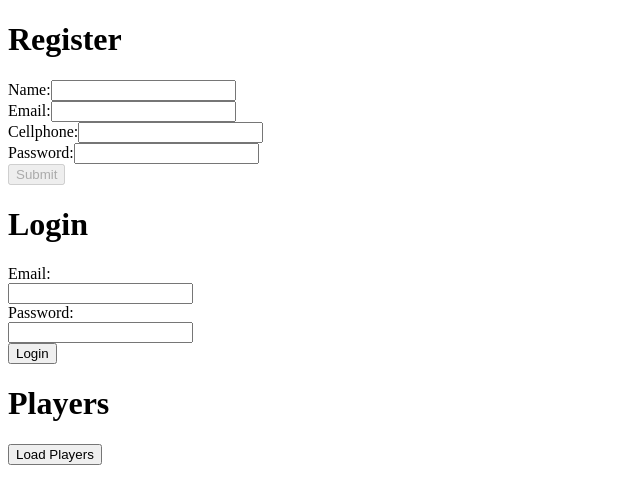
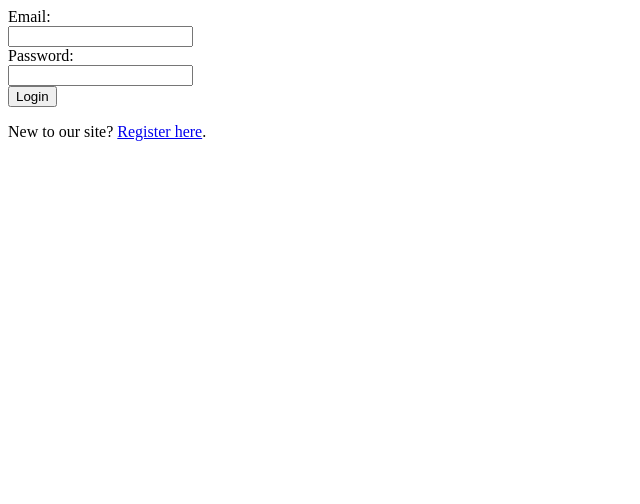
Before and after one commit to ryanroundhouse/sports-team-app-gpt4-, an Angular app: page /login in a window 1280 px wide. Before the commit this address led to /. Shown: the top 504 px of the page, without its empty margins (0-640 px from the left). Built offline with nearby package versions, Linux system fonts and the light colour scheme.

Commit message:
added routing for register and login with a link to swap between the two.

```diff
--- a/src/app/app-routing.module.ts
+++ b/src/app/app-routing.module.ts
@@ -1,10 +1,17 @@
 import { NgModule } from '@angular/core';
 import { RouterModule, Routes } from '@angular/router';
+import { RegisterComponent } from './register/register.component';
+import { LoginComponent } from './login/login.component';
 
-const routes: Routes = [];
+const routes: Routes = [
+  { path: 'login', component: LoginComponent },
+  { path: 'register', component: RegisterComponent },
+  // other routes...
+  { path: '', redirectTo: '/login', pathMatch: 'full' },
+];
 
 @NgModule({
   imports: [RouterModule.forRoot(routes)],
-  exports: [RouterModule]
+  exports: [RouterModule],
 })
-export class AppRoutingModule { }
+export class AppRoutingModule {}
--- a/src/app/app.component.html
+++ b/src/app/app.component.html
@@ -1,6 +1 @@
-<h1>Register</h1>
-<app-register></app-register>
-<h1>Login</h1>
-<app-login></app-login>
-<h1>Players</h1>
-<app-list-players></app-list-players>
+<router-outlet></router-outlet>
--- a/src/app/login/login.component.html
+++ b/src/app/login/login.component.html
@@ -21,3 +21,5 @@
   <h2>Error:</h2>
   <p>{{ error }}</p>
 </div>
+
+<p>New to our site? <a routerLink="/register">Register here</a>.</p>
--- a/src/app/register/register.component.html
+++ b/src/app/register/register.component.html
@@ -54,3 +54,5 @@
 
   <button type="submit" [disabled]="registerForm.invalid">Submit</button>
 </form>
+
+<p>Already signed up? <a routerLink="/login">Login here</a>.</p>
```
Also changed, not shown: src/app/app.module.ts (+6 -1 lines).
